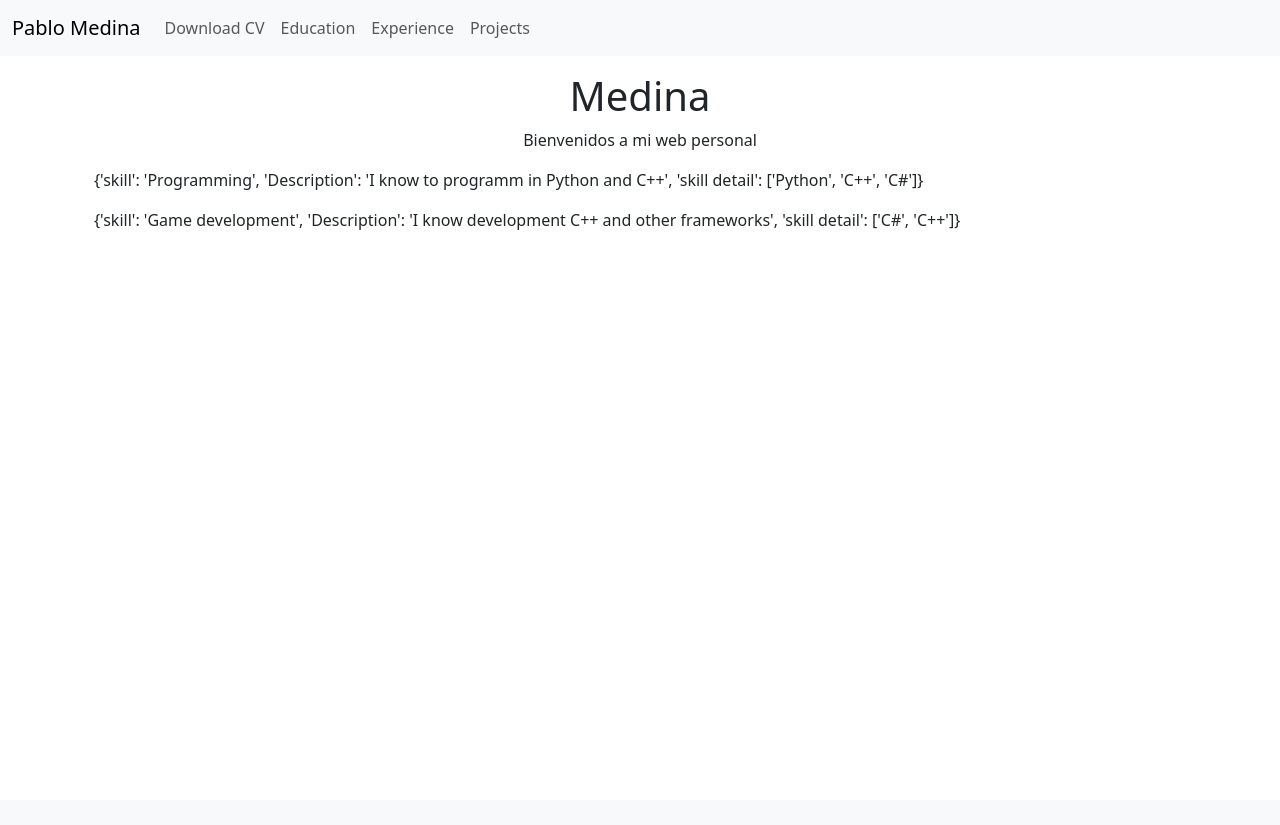
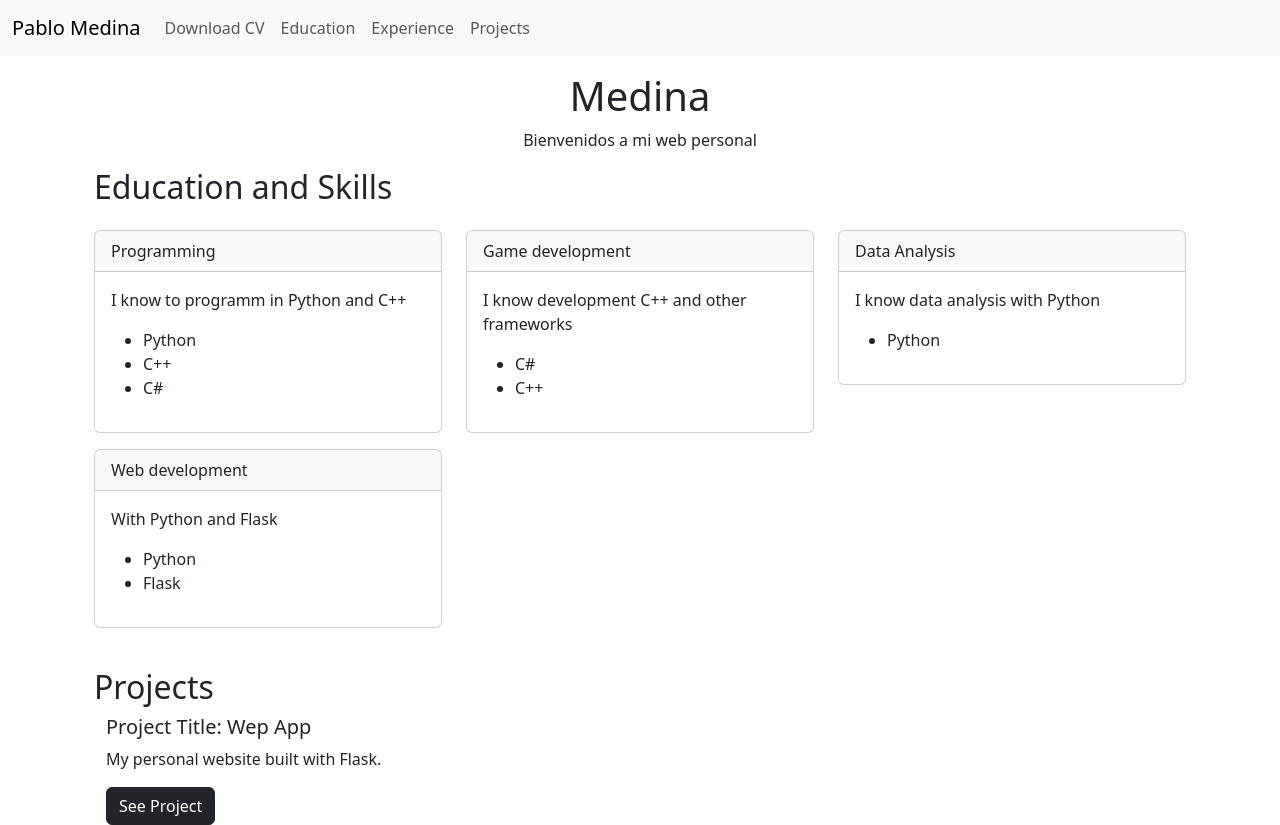
Before and after one commit to pcmasoft/py-flask, a Flask app: page / in a window 1280 px wide. Before the commit the page ends 230 px from the top, so only its background shows below. Run offline with Flask 3, Linux system fonts and the light colour scheme; some libraries are stand-ins or nearby versions.

Commit message:
Update: 14-10-2025 14:10

```diff
--- a/app/data.py
+++ b/app/data.py
@@ -3,10 +3,23 @@ datos = {
     "last name": "Medina",
     "education": [
         {"skill": "Programming",
-         "Description": "I know to programm in Python and C++",
+         "description": "I know to programm in Python and C++",
          "skill detail": ["Python", "C++", "C#"]},
         {"skill": "Game development",
-         "Description": "I know development C++ and other frameworks",
-         "skill detail": ["C#", "C++"]}
+         "description": "I know development C++ and other frameworks",
+         "skill detail": ["C#", "C++"]},
+        {"skill": "Data Analysis",
+         "description": "I know data analysis with Python",
+         "skill detail": ["Python"]},
+        {"skill": "Web development",
+         "description": "With Python and Flask",
+         "skill detail": ["Python", "Flask"]}
+    ],
+    "projects": [
+        {"project": "Wep App",
+         "description": "My personal website built with Flask.",
+         "link": "https://github.com/pcmasoft/py-flask"}
+
+
     ]
 }
--- a/app/templates/index.html
+++ b/app/templates/index.html
@@ -7,11 +7,43 @@
     <h1>{{user_data['last name']}}</h1>
     <p>Bienvenidos a mi web personal</p>
 </div>
+
 <div class="container">
-    {%for edu in user_data["education"]%}
-    <p>{{edu}}</p>
+    <h2>Education and Skills</h2>
+    <div class="row">
+        {%for edu in user_data["education"]%}
+        <div class="col-4">
+            <div class="card mt-3">
+                <div class="card-header">
+                    {{edu["skill"]}}
+                </div>
+                <div class="card-body">
+                    <p class="card-text">{{edu["description"]}}</p>
+                    <ul>
+                        {%for skill in edu["skill detail"]%}
+                        <li>
+                            {{skill}}
+                        </li>
+                        {%endfor%}
+                    </ul>
+                </div>
+            </div>
+        </div>
+        {%endfor%}
+    </div>
+</div>
+<!-- Projects -->
+<br>
+<div class="container mt-3">
+    <h2> Projects </h2>
+    {%for project in user_data["projects"]%}
+    <div class="container">
+        <h5>Project Title: {{project["project"]}}</h5>
+        <p>{{project["description"]}}</p>
+        <a class="btn btn-dark" href="{{project['link']}}" role="button">See Project</a>
+
+    </div>
     {%endfor%}
 </div>
 
-
 {%endblock%}
```
